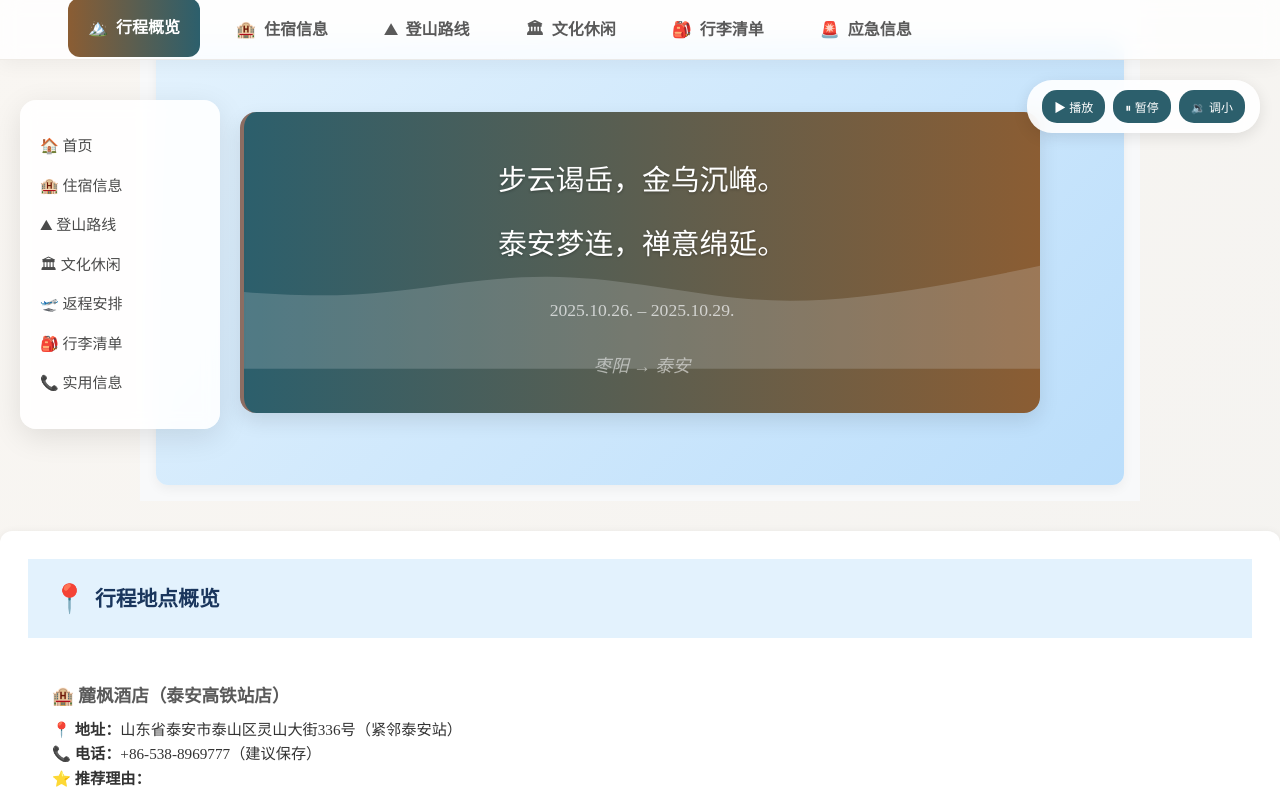
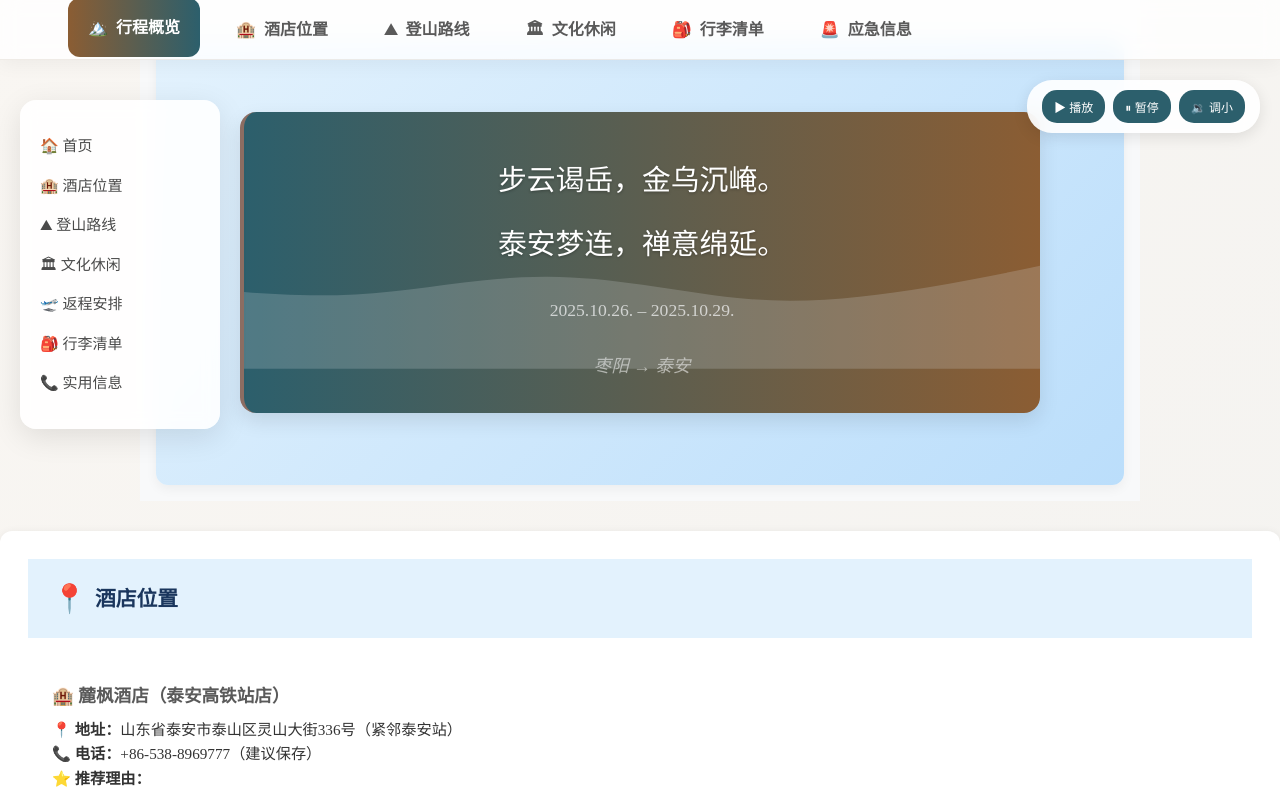
Before and after one commit to LoveEdgar/LoveEdgar.github.io, a plain HTML site: page index.html in a window 1280 px wide. Shown: the top 792 px of the page. Drawn offline with Linux system fonts and the light colour scheme.

Commit message:
Update index.html

```diff
--- a/index.html
+++ b/index.html
@@ -940,7 +940,7 @@ h1, h2, h3 {
   <nav class="navbar">
     <div class="nav-container">
       <a href="#home" class="nav-item active"><i>🏔️</i> 行程概览</a>
-      <a href="#stay" class="nav-item"><i>🏨</i> 住宿信息</a>
+      <a href="#stay" class="nav-item"><i>🏨</i> 酒店位置</a>
       <a href="#mountain" class="nav-item"><i>⛰</i> 登山路线</a>
       <a href="#culture" class="nav-item"><i>🏛</i> 文化休闲</a>
       <a href="#packing" class="nav-item"><i>🎒</i> 行李清单</a>
@@ -952,7 +952,7 @@ h1, h2, h3 {
   <div class="sidebar" id="sidebar">
     <ul>
       <li><a href="#home" onclick="closeSidebar()">🏠 首页</a></li>
-      <li><a href="#stay" onclick="closeSidebar()">🏨 住宿信息</a></li>
+      <li><a href="#stay" onclick="closeSidebar()">🏨 酒店位置</a></li>
       <li><a href="#mountain" onclick="closeSidebar()">⛰ 登山路线</a></li>
       <li><a href="#culture" onclick="closeSidebar()">🏛 文化休闲</a></li>
       <li><a href="#day4" onclick="closeSidebar()">🛫 返程安排</a></li>
@@ -978,7 +978,7 @@ h1, h2, h3 {
   <div class="card" id="locations">
     <div class="card-header">
       <span class="card-icon">📍</span>
-      <h2>行程地点概览</h2>
+      <h2>酒店位置</h2>
     </div>
     <div class="info-grid">
       <!-- 酒店信息 -->
```
